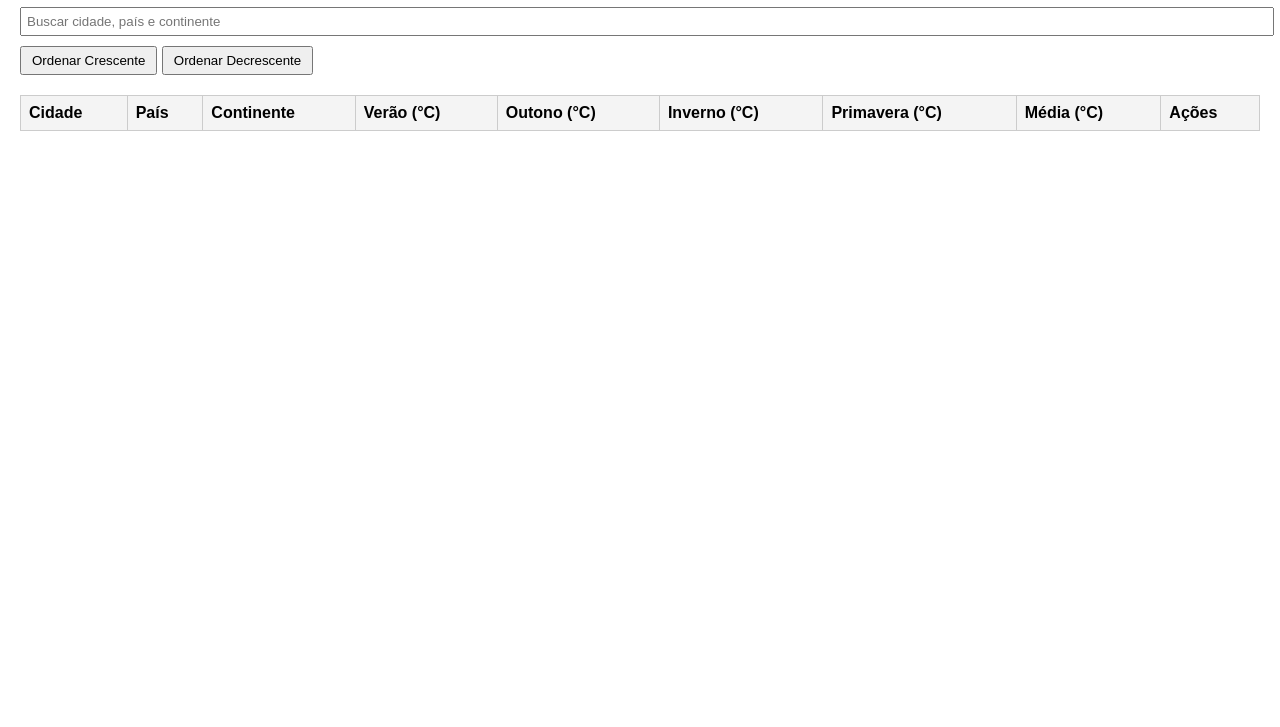
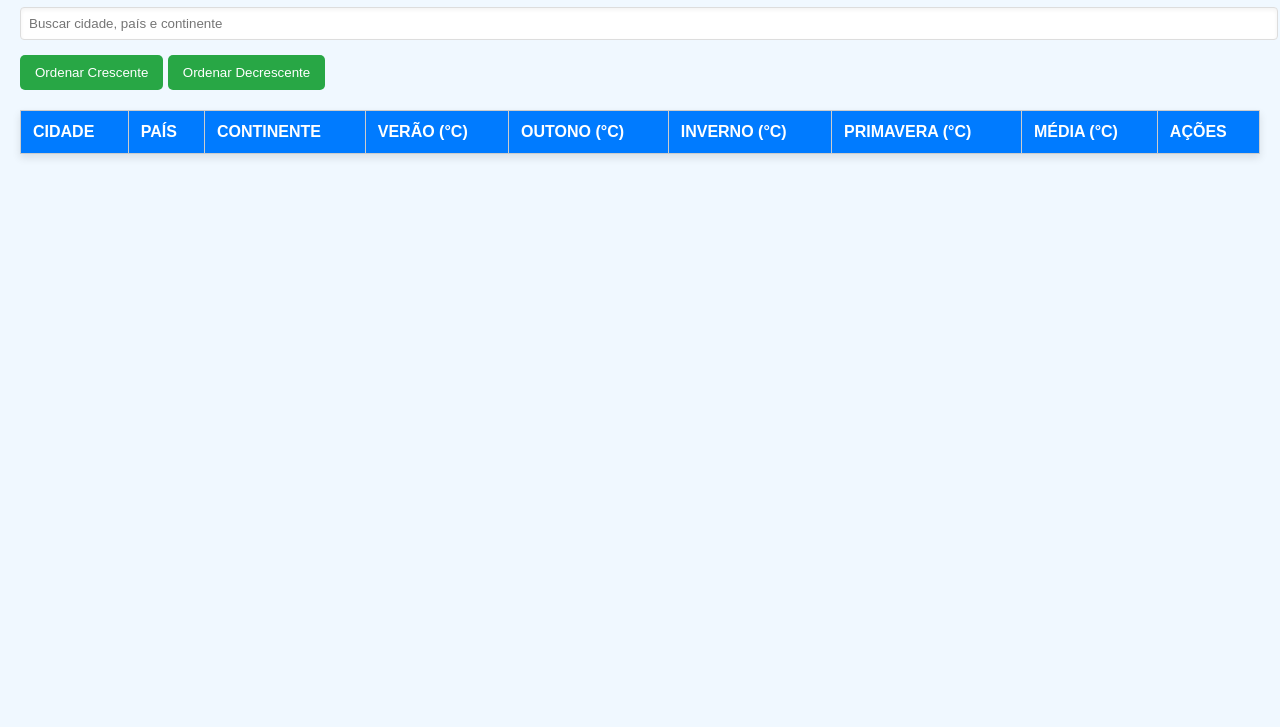
Before and after one commit to LuanRamalho/BD-Clima-JS, a plain HTML site: page resultado.html in a window 1280 px wide. Shown: the part 73-800 px from the top of the page. Drawn offline with Linux system fonts and the light colour scheme.

Commit message:
style.css

```diff
--- a/style.css
+++ b/style.css
@@ -1,34 +1,63 @@
 body {
-    font-family: Arial, sans-serif;
+    font-family: 'Arial', sans-serif;
     margin: 20px;
+    background-color: #f0f8ff; /* Fundo leve e suave */
+    color: #333;
 }
 
 form div {
-    margin-bottom: 10px;
+    margin-bottom: 15px;
 }
 
 button {
-    margin-top: 10px;
-    padding: 5px 10px;
+    margin-top: 15px;
+    padding: 10px 15px;
+    background-color: #28a745; /* Verde vibrante */
+    color: white;
+    border: none;
+    border-radius: 5px;
+    cursor: pointer;
+    transition: background-color 0.3s ease, transform 0.3s ease;
+}
+
+button:hover {
+    background-color: #218838; /* Verde mais escuro ao passar o mouse */
+    transform: scale(1.05); /* Efeito de crescimento */
 }
 
 table {
     width: 100%;
     border-collapse: collapse;
     margin-top: 20px;
+    box-shadow: 0 4px 8px rgba(0, 0, 0, 0.1); /* Sombra leve */
 }
 
 table, th, td {
     border: 1px solid #ccc;
-    padding: 8px;
+    padding: 12px;
     text-align: left;
 }
 
 thead {
-    background-color: #f4f4f4;
+    background-color: #007bff; /* Azul vibrante para o cabeçalho */
+    color: white;
+    text-transform: uppercase;
+}
+
+tbody tr:nth-child(even) {
+    background-color: #f9f9f9; /* Linhas alternadas */
 }
 
 input[type="text"], input[type="number"], select {
-    padding: 5px;
+    padding: 8px;
     width: 100%;
+    border: 1px solid #ddd;
+    border-radius: 4px;
+    box-shadow: inset 0 2px 4px rgba(0, 0, 0, 0.05); /* Sombra interna sutil */
+    transition: border-color 0.3s ease;
 }
+
+input[type="text"]:focus, input[type="number"]:focus, select:focus {
+    border-color: #007bff; /* Destaque azul ao focar */
+    outline: none;
+}
```
